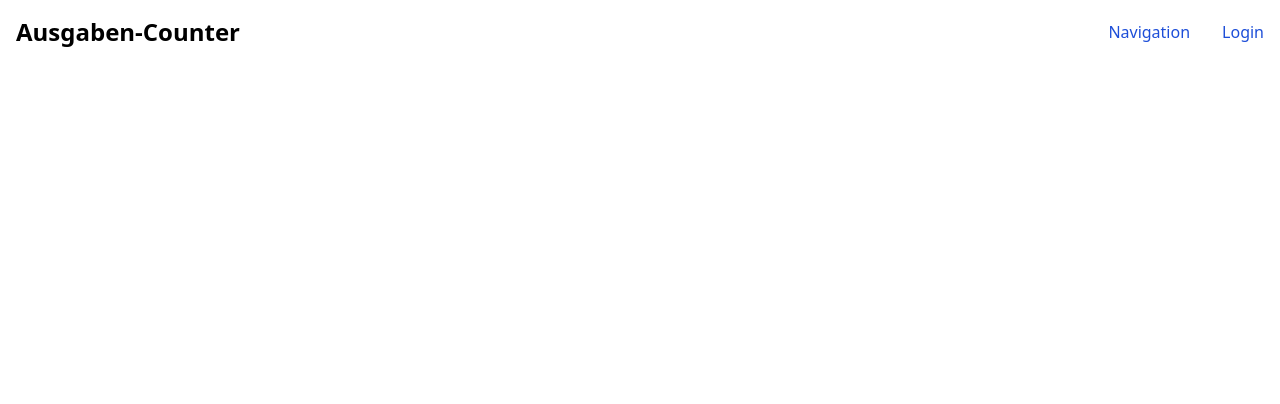
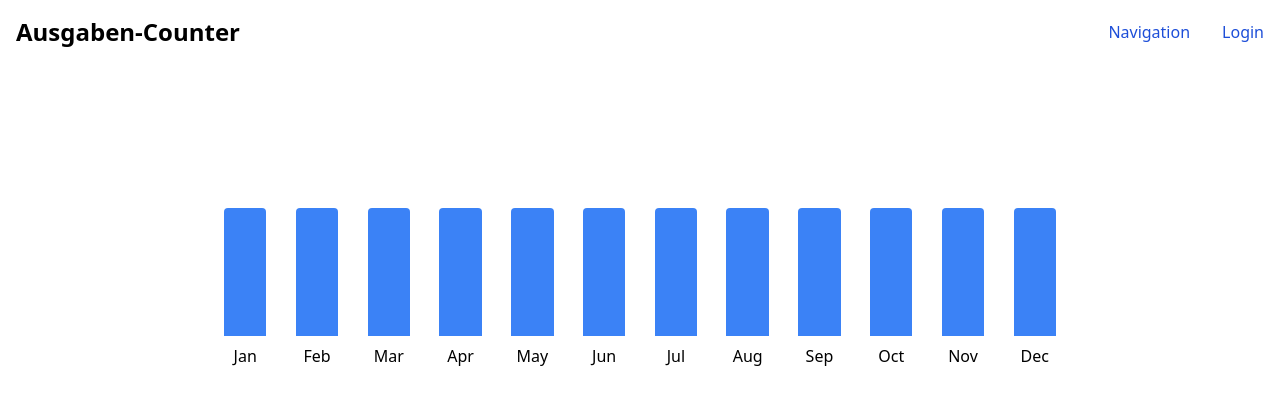
Before and after one commit to Tuxfaan2/spending_counter, a Vue app in the folder new-project/: page /home in a window 1280 px wide. Shown: the top 404 px of the page. Built offline with nearby package versions, Linux system fonts and the light colour scheme.

Commit message:
Add component to view

```diff
--- a/new-project/src/views/Home.vue
+++ b/new-project/src/views/Home.vue
@@ -1,10 +1,14 @@
 <template>
   <Navbar/>
+  <div class="w-full">
+    <YearChart class="m-auto"/>
+  </div>
 </template>
 
 <script setup lang="ts">
 
 import Navbar from "../components/Navbar.vue";
+import YearChart from "../components/YearChart.vue";
 </script>
 
 <style scoped>
```
